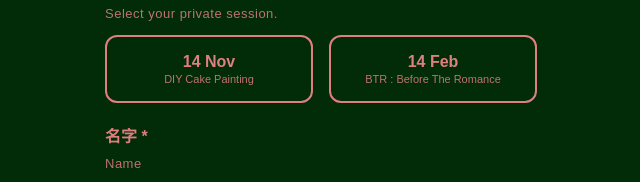
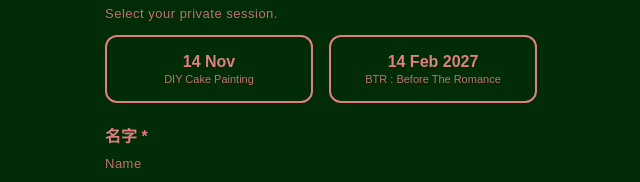
Before and after one commit to breaktheruleskl/btr-rsvp, a plain HTML site: page index.html in a window 1280 px wide. Shown: the part 247-429 px from the top of the page, 319-959 px from the left. Drawn offline with Linux system fonts and the light colour scheme.

Commit message:
Update date-card for February event format

```diff
--- a/index.html
+++ b/index.html
@@ -298,8 +298,8 @@
               <div class="date-sub">DIY Cake Painting</div>
             </div>
 
-            <div class="date-card" data-value="14 Feb 2027 · Before The Romance">
-              <div class="date-main">14 Feb</div>
+            <div class="date-card" data-value="14 Feb · Before The Romance">
+              <div class="date-main">14 Feb 2027</div>
               <div class="date-sub">BTR : Before The Romance</div>
             </div>
 
```
